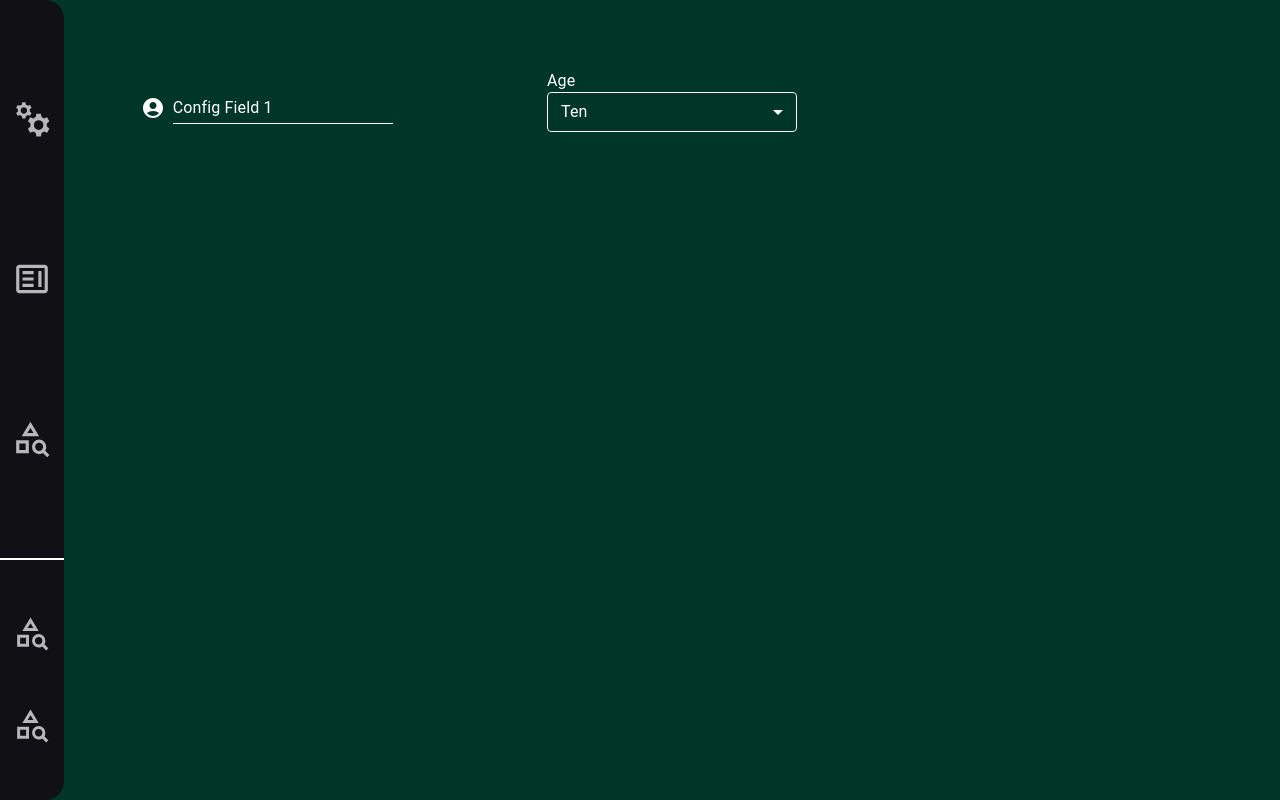
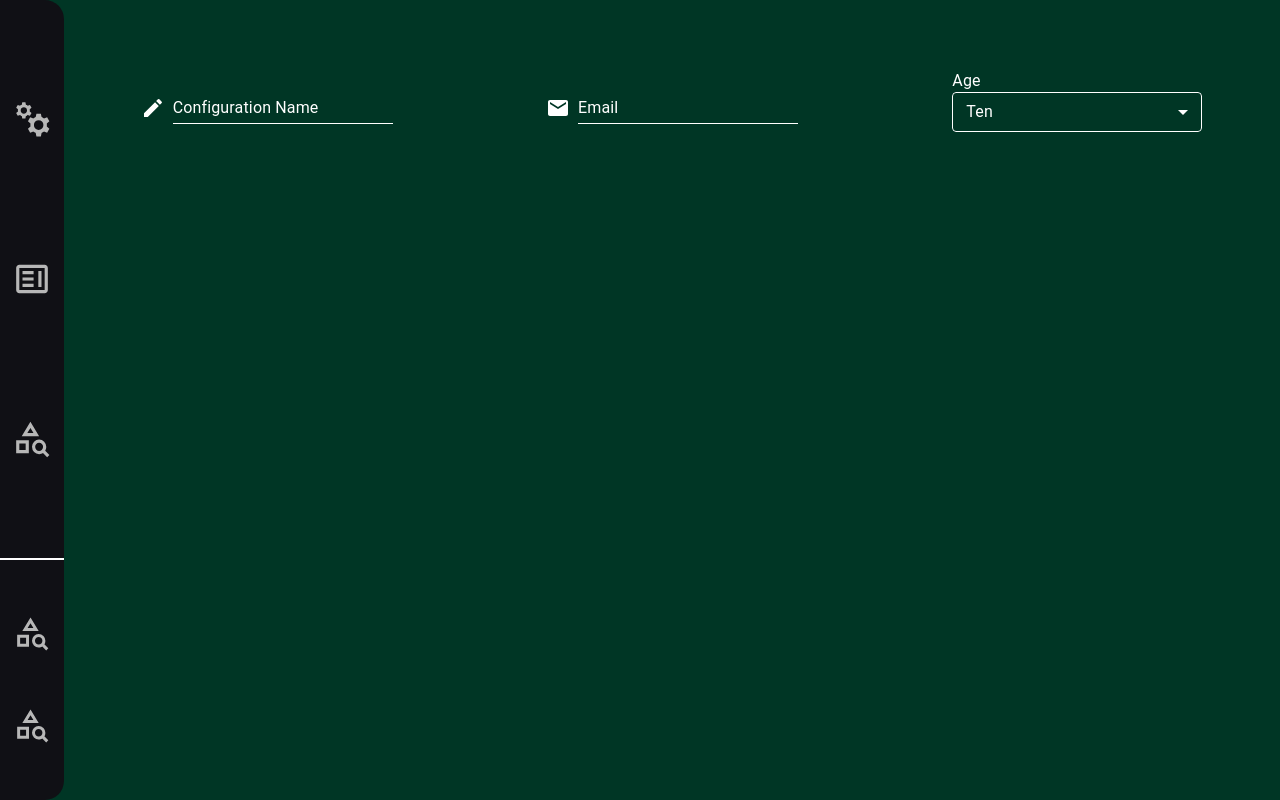
Before and after one commit to Syed-Haris-Ahmed/Dynamic-Text-File-Parser, a React (Vite) app: page / in a window 1280 px wide. Built offline with nearby package versions, Linux system fonts and the light colour scheme.

Commit message:
Changes to icons

```diff
--- a/src/UI2/activity/ConfigView.jsx
+++ b/src/UI2/activity/ConfigView.jsx
@@ -2,11 +2,14 @@ import React from "react"
 import './ActivityView.css'
 import InputField from "./field-components/InputField"
 import SelectField from "./field-components/SelectField"
+import CreateIcon from '@mui/icons-material/Create'
+import EmailIcon from '@mui/icons-material/Email'  // Example of another icon
 
 function ConfigView() {
     return (
         <div className="view-container config-container">
-            <InputField text = "Config Field 1" />
+            <InputField text="Configuration Name" icon={<CreateIcon />} />
+            <InputField text="Email" icon={<EmailIcon />} />
             <SelectField/>
         </div>
     )
--- a/src/UI2/activity/field-components/InputField.jsx
+++ b/src/UI2/activity/field-components/InputField.jsx
@@ -1,7 +1,6 @@
 import * as React from 'react'
 import Box from '@mui/material/Box'
 import TextField from '@mui/material/TextField'
-import AccountCircle from '@mui/icons-material/AccountCircle'
 import './Fields.css'
 
 function InputField(props) {
@@ -12,28 +11,28 @@ function InputField(props) {
                 display: 'flex',
                 alignItems: 'flex-end',
                 '&:focus-within .MuiSvgIcon-root': {
-                  color: '#00e9a2', // Change this to your desired focus color
+                  color: '#00e9a2',
                 },
                 '&:hover .MuiSvgIcon-root': {
-                  color: '#00e9a2', // Change this to your desired focus color
+                  color: '#00e9a2',
                 },
               }}
         >
-            <AccountCircle sx={{ color: 'white', mr: 1, my: 0.5 }} />
+            {React.cloneElement(props.icon, { sx: { color: 'white', mr: 1, my: 0.5 } })}
             <TextField
               id="input-with-sx"
               label={props.text}
               variant="standard"
               sx={{
-                '& .MuiInputLabel-root': { color: 'white' }, // Label color
-                '&:hover .MuiInputLabel-root': { color: '#92ffdf' }, // Label hover color
-                '& .MuiInputLabel-root.Mui-focused': { color: '#00e9a2' }, // Focused label color
-                '& .MuiInputLabel-root.Mui-focused:hover:': { color: '#00e9a2' }, // Focused label hover color
-                '& .MuiInputBase-root': { color: 'white' }, // Input text color
-                '& .MuiInputBase-input:hover': { color: '#92ffdf' }, // Input text hover color
-                '& .MuiInput-underline:hover:not(.Mui-disabled):before': { borderBottomColor: '#dcfff5' }, // Underline hover color
-                '& .MuiInput-underline:before': { borderBottomColor: 'white' }, // Underline color when not focused
-                '& .MuiInput-underline:after': { borderBottomColor: '#00e9a2' }, // Underline color when focused
+                '& .MuiInputLabel-root': { color: 'white' },
+                '&:hover .MuiInputLabel-root': { color: '#92ffdf' },
+                '& .MuiInputLabel-root.Mui-focused': { color: '#00e9a2' },
+                '& .MuiInputLabel-root.Mui-focused:hover:': { color: '#00e9a2' },
+                '& .MuiInputBase-root': { color: 'white' },
+                '& .MuiInputBase-input:hover': { color: '#92ffdf' },
+                '& .MuiInput-underline:hover:not(.Mui-disabled):before': { borderBottomColor: '#dcfff5' },
+                '& .MuiInput-underline:before': { borderBottomColor: 'white' },
+                '& .MuiInput-underline:after': { borderBottomColor: '#00e9a2' },
               }}
             />
         </Box>
```
